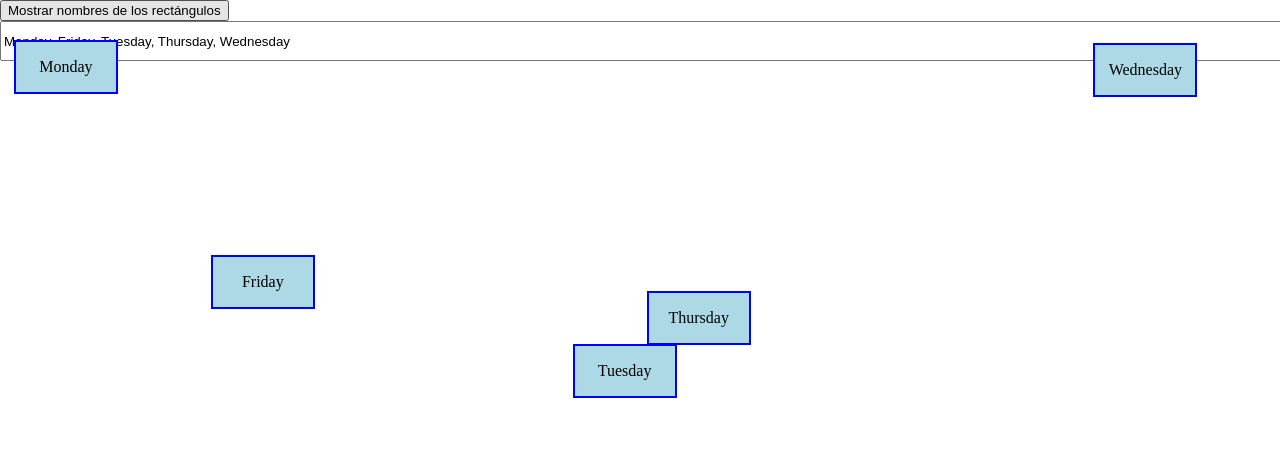
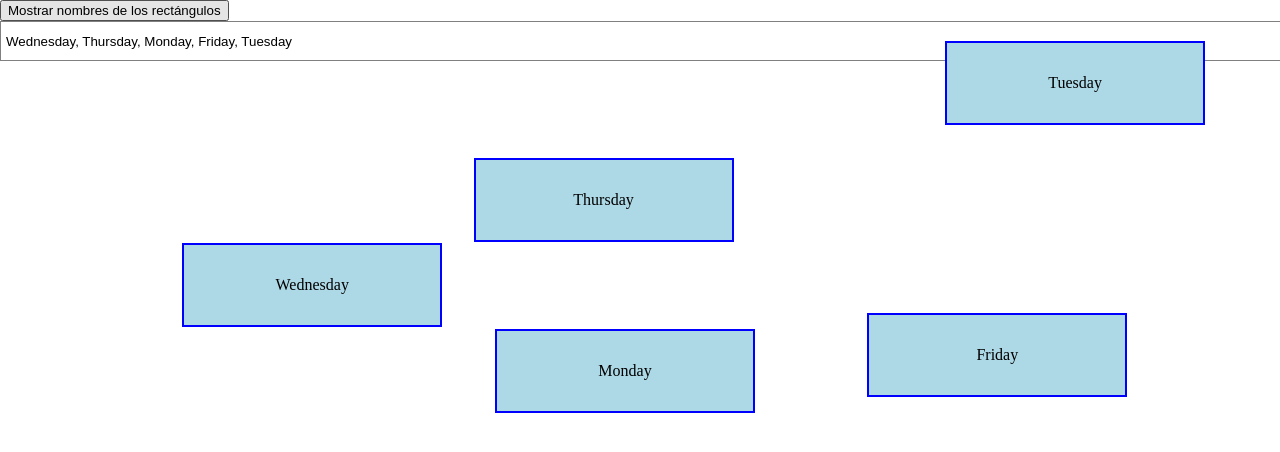
Before and after one commit to copistas/estudiochino, a plain HTML site: page index.html in a window 1280 px wide. Both pictures are taken after a click on the button "Mostrar nombres de los rectángulos". Shown: the top 452 px of the page. Drawn offline with Linux system fonts and the light colour scheme.

Commit message:
archivos test creados

```diff
--- a/script.js
+++ b/script.js
@@ -1,108 +1,107 @@
 document.addEventListener("DOMContentLoaded", () => {
+    const button = document.querySelector("#showNamesButton");
+    const textBox = document.querySelector("#namesOutput");
     const daysOfWeek = ["Monday", "Tuesday", "Wednesday", "Thursday", "Friday"]; // Nombres de días hábiles
     const cantRect = daysOfWeek.length; // Número de rectángulos basado en el array
     const rectangles = [];
+    let isDragging = false;
+    let currentRect = null;
+    let offsetX = 0, offsetY = 0;
 
-    console.log(`Número de rectángulos: ${cantRect}`);
-
-    /**
-     * Método para obtener nombres dinámicamente.
-     * En el futuro, podría ser reemplazado por lógica para leer desde un archivo CSS.
-     */
-    const getRectangleNames = () => daysOfWeek;
+    // Verifica si los elementos existen
+    if (!button || !textBox) {
+        console.error("Elementos del DOM no encontrados: verifica los IDs en el archivo HTML.");
+        return;
+    }
 
     // Crear rectángulos dinámicamente
-    const rectangleNames = getRectangleNames();
-    rectangleNames.forEach((name, index) => {
-        const rectangle = document.createElement("div");
-        rectangle.classList.add("rectangle");
-        rectangle.id = `rect${index + 1}`;
-        rectangle.innerHTML = `<span>${name}</span>`;
-        rectangle.style.position = "absolute";
+    daysOfWeek.forEach((day, index) => {
+        const rect = document.createElement("div");
+        rect.classList.add("rectangle");
+        rect.innerHTML = `<span>${day}</span>`;
+        document.body.appendChild(rect);
+        rectangles.push(rect);
 
-        // Posicionar sin traslapar
+        // Posicionar sin traslaparse al inicio
         let x, y;
         do {
-            x = Math.random() * (window.innerWidth - 100); // Ajusta 100 al tamaño del rectángulo
-            y = Math.random() * (window.innerHeight - 50); // Ajusta 50 al tamaño del rectángulo
-        } while (rectangles.some(other =>
-            x < other.offsetLeft + other.offsetWidth &&
-            x + 100 > other.offsetLeft &&
-            y < other.offsetTop + other.offsetHeight &&
-            y + 50 > other.offsetTop
-        ));
+            x = Math.random() * (window.innerWidth - rect.offsetWidth);
+            y = Math.random() * (window.innerHeight - rect.offsetHeight);
+        } while (rectangles.some(r => checkOverlap(r, { offsetLeft: x, offsetTop: y, offsetWidth: rect.offsetWidth, offsetHeight: rect.offsetHeight })));
 
-        rectangle.style.left = `${x}px`;
-        rectangle.style.top = `${y}px`;
+        rect.style.left = `${x}px`;
+        rect.style.top = `${y}px`;
 
-        document.body.appendChild(rectangle);
-        rectangles.push(rectangle);
+        // Agregar eventos de ratón y táctiles
+        addDragEvents(rect);
     });
 
-    let isDragging = false;
-    let currentRect = null;
-    let offsetX, offsetY;
-    let lastValidPosition = { x: 0, y: 0 }; // Guardar la última posición válida
+    // Evitar traslapes al mover
+    function checkOverlap(rect1, rect2) {
+        return !(
+            rect1.offsetLeft + rect1.offsetWidth <= rect2.offsetLeft ||
+            rect2.offsetLeft + rect2.offsetWidth <= rect1.offsetLeft ||
+            rect1.offsetTop + rect1.offsetHeight <= rect2.offsetTop ||
+            rect2.offsetTop + rect2.offsetHeight <= rect1.offsetTop
+        );
+    }
 
-    // Habilitar el arrastre
-    rectangles.forEach(rectangle => {
-        rectangle.addEventListener("mousedown", (e) => {
+    function addDragEvents(rect) {
+        const startDrag = (e) => {
+            if (e.target !== rect) return; // Solo afecta a los rectángulos
+            e.preventDefault(); // Prevenir desplazamiento de la página
             isDragging = true;
-            currentRect = rectangle;
-            offsetX = e.clientX - rectangle.offsetLeft;
-            offsetY = e.clientY - rectangle.offsetTop;
-            lastValidPosition = { x: rectangle.offsetLeft, y: rectangle.offsetTop }; // Guardar la posición antes de mover
-            rectangle.style.cursor = "grabbing";
-        });
-    });
+            currentRect = rect;
+            const clientX = e.touches ? e.touches[0].clientX : e.clientX;
+            const clientY = e.touches ? e.touches[0].clientY : e.clientY;
+            offsetX = clientX - rect.offsetLeft;
+            offsetY = clientY - rect.offsetTop;
+            rect.style.cursor = "grabbing";
+        };
 
-    document.addEventListener("mousemove", (e) => {
-        if (isDragging && currentRect) {
-            const x = Math.max(0, Math.min(window.innerWidth - currentRect.offsetWidth, e.clientX - offsetX));
-            const y = Math.max(0, Math.min(window.innerHeight - currentRect.offsetHeight, e.clientY - offsetY));
-            currentRect.style.left = `${x}px`;
-            currentRect.style.top = `${y}px`;
-        }
-    });
+        const doDrag = (e) => {
+            if (!isDragging || !currentRect) return;
+            e.preventDefault(); // Prevenir desplazamiento de la página
+            const clientX = e.touches ? e.touches[0].clientX : e.clientX;
+            const clientY = e.touches ? e.touches[0].clientY : e.clientY;
+            let x = Math.max(0, Math.min(window.innerWidth - currentRect.offsetWidth, clientX - offsetX));
+            let y = Math.max(0, Math.min(window.innerHeight - currentRect.offsetHeight, clientY - offsetY));
 
-    document.addEventListener("mouseup", () => {
-        if (isDragging && currentRect) {
-            // Verificar si hay traslape
-            const isOverlapping = rectangles.some(other =>
-                other !== currentRect && // No comparar consigo mismo
-                currentRect.offsetLeft < other.offsetLeft + other.offsetWidth &&
-                currentRect.offsetLeft + currentRect.offsetWidth > other.offsetLeft &&
-                currentRect.offsetTop < other.offsetTop + other.offsetHeight &&
-                currentRect.offsetTop + currentRect.offsetHeight > other.offsetTop
-            );
+            // Evitar traslapes después del movimiento
+            const tempRect = { offsetLeft: x, offsetTop: y, offsetWidth: currentRect.offsetWidth, offsetHeight: currentRect.offsetHeight };
+            if (!rectangles.some(r => r !== currentRect && checkOverlap(r, tempRect))) {
+                currentRect.style.left = `${x}px`;
+                currentRect.style.top = `${y}px`;
+            }
+        };
 
-            if (isOverlapping) {
-                // Si hay traslape, devolver a la última posición válida
-                currentRect.style.left = `${lastValidPosition.x}px`;
-                currentRect.style.top = `${lastValidPosition.y}px`;
-            } else {
-                // Actualizar la última posición válida
-                lastValidPosition = { x: currentRect.offsetLeft, y: currentRect.offsetTop };
-            }
-
+        const endDrag = (e) => {
+            if (!isDragging) return;
+            e.preventDefault(); // Prevenir desplazamiento de la página
+            isDragging = false;
             currentRect.style.cursor = "grab";
             currentRect = null;
-            isDragging = false;
-        }
-    });
+        };
 
-    // Botón para mostrar nombres visibles en orden de izquierda a derecha
-    document.getElementById("showNamesButton").addEventListener("click", () => {
-        const visibleNames = rectangles
-            .map(rect => ({
-                name: rect.querySelector("span")?.textContent || "sin nombre",
-                x: rect.offsetLeft
-            }))
-            .sort((a, b) => a.x - b.x) // Ordenar por posición en el eje X
-            .map(rect => rect.name); // Extraer solo los nombres
+        // Eventos de ratón
+        rect.addEventListener("mousedown", startDrag);
+        document.addEventListener("mousemove", doDrag);
+        document.addEventListener("mouseup", endDrag);
 
-        const outputField = document.getElementById("namesOutput");
-        outputField.value = visibleNames.join(", ");
+        // Eventos táctiles
+        rect.addEventListener("touchstart", startDrag);
+        document.addEventListener("touchmove", doDrag);
+        document.addEventListener("touchend", endDrag);
+    }
+
+    // Botón: Mostrar nombres de rectángulos ordenados por eje X
+    button.addEventListener("click", () => {
+        const sortedNames = rectangles
+            .map((rect) => ({ name: rect.innerText, x: rect.offsetLeft }))
+            .sort((a, b) => a.x - b.x)
+            .map((rect) => rect.name);
+
+        textBox.value = sortedNames.join(", ") || "Sin nombres disponibles.";
     });
 });
 
--- a/styles.css
+++ b/styles.css
@@ -5,14 +5,36 @@ body {
 
 .rectangle {
     position: absolute;
-    width: 100px;
-    height: 50px;
+    width: 20vw; /* 20% del ancho de la ventana */
+    height: 10vh; /* 10% de la altura de la ventana */
+    min-width: 100px;
+    min-height: 50px;
     background-color: lightblue;
     border: 2px solid blue;
     display: flex;
     justify-content: center;
     align-items: center;
     cursor: grab;
+}
+
+#namesOutput {
+    border: 1px solid gray;
+    padding: 5px;
+    width: 180px;
+    height: 60px;
+    overflow-y: auto;
+    resize: none;
+}
+
+@media (max-width: 768px) { /* Para pantallas pequeñas */
+    .rectangle {
+        width: 80%; /* Rectángulos ocupan más espacio en dispositivos móviles */
+        height: auto;
+    }
+
+    #namesOutput {
+        font-size: 14px; /* Texto más pequeño en móviles */
+    }
 }
 
 #rect1 {
--- /dev/null
+++ b/test_styles.css
@@ -0,0 +1,30 @@
+body {
+    display: flex;
+    flex-direction: column;
+    align-items: center;
+    justify-content: center;
+    min-height: 100vh;
+    margin: 0;
+    font-family: Arial, sans-serif;
+    background-color: #f4f4f4;
+}
+
+#rectangles-container {
+    display: flex;
+    flex-wrap: wrap;
+    gap: 10px;
+}
+
+.rectangle {
+    position: relative;
+    width: 150px;
+    height: 100px;
+    background-color: lightblue;
+    border: 2px solid blue;
+    display: flex;
+    justify-content: center;
+    align-items: center;
+    font-size: 1.2em;
+    font-weight: bold;
+    cursor: default;
+}
```
Also changed, not shown: gramatica.csv (added, +9 -0 lines), test.html (added, +13 -0 lines), test.js (added, +41 -0 lines), Untitled-1.txt (added).
